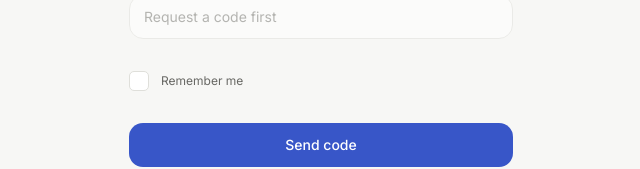
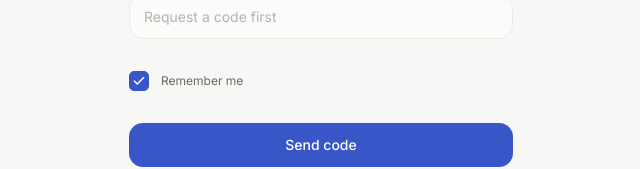
Before and after one commit to 0ltremar3/volo-client-fasttest, a React (Vite) app: page /login in a window 1280 px wide. Shown: the part 488-657 px from the top of the page, without its empty margins (319-959 px from the left). Built offline with nearby package versions, Linux system fonts and the light colour scheme; no server answers.

Commit message:
Default the remember-me checkbox to checked on the login page
Co-Authored-By: Craft Agent <agents-noreply@craft.do>

```diff
--- a/src/pages/LoginPage.tsx
+++ b/src/pages/LoginPage.tsx
@@ -27,7 +27,7 @@ export function LoginPage() {
   const [email, setEmail] = useState(mockAuthEnabled ? mockCredentials.email : '')
   const [password, setPassword] = useState(mockAuthEnabled ? mockCredentials.password : '')
   const [otp, setOtp] = useState('')
-  const [rememberMe, setRememberMe] = useState(false)
+  const [rememberMe, setRememberMe] = useState(true)
   const [notice, setNotice] = useState<LoginNotice | null>(null)
   const [isSubmitting, setIsSubmitting] = useState(false)
   const { tryBeginSend, markSent, releaseSend, remainingSeconds, wasSent } = useOtpSendCooldown()
```
